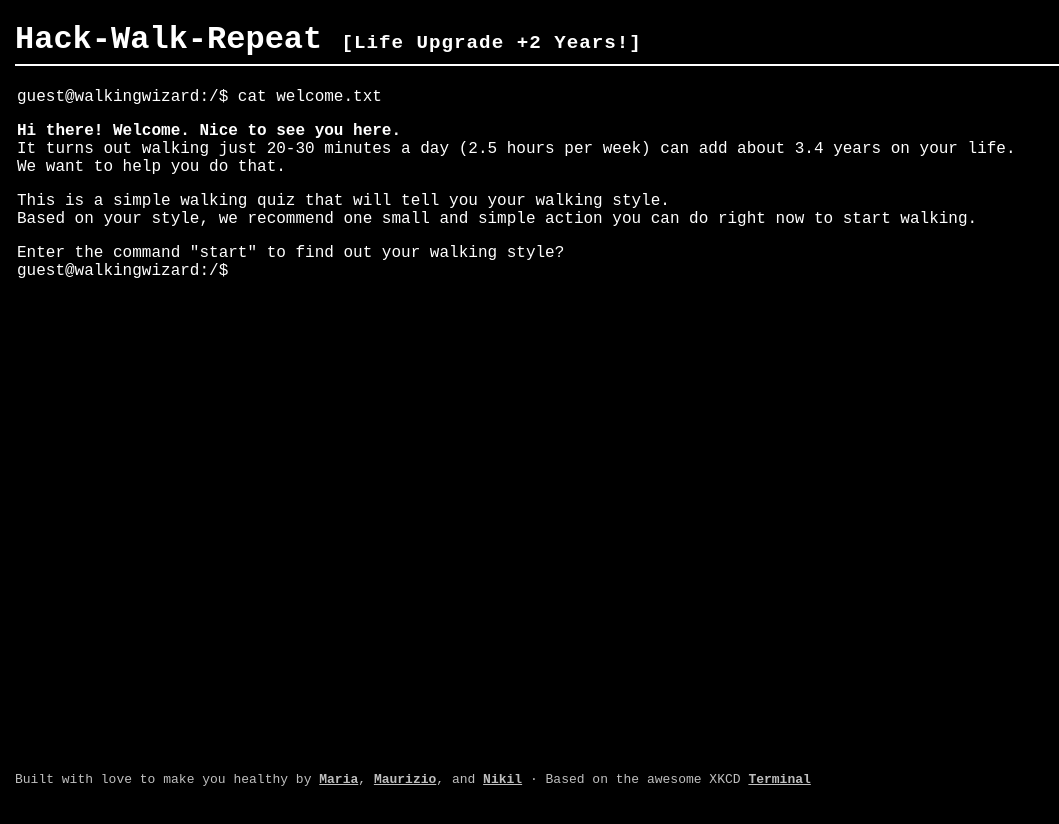
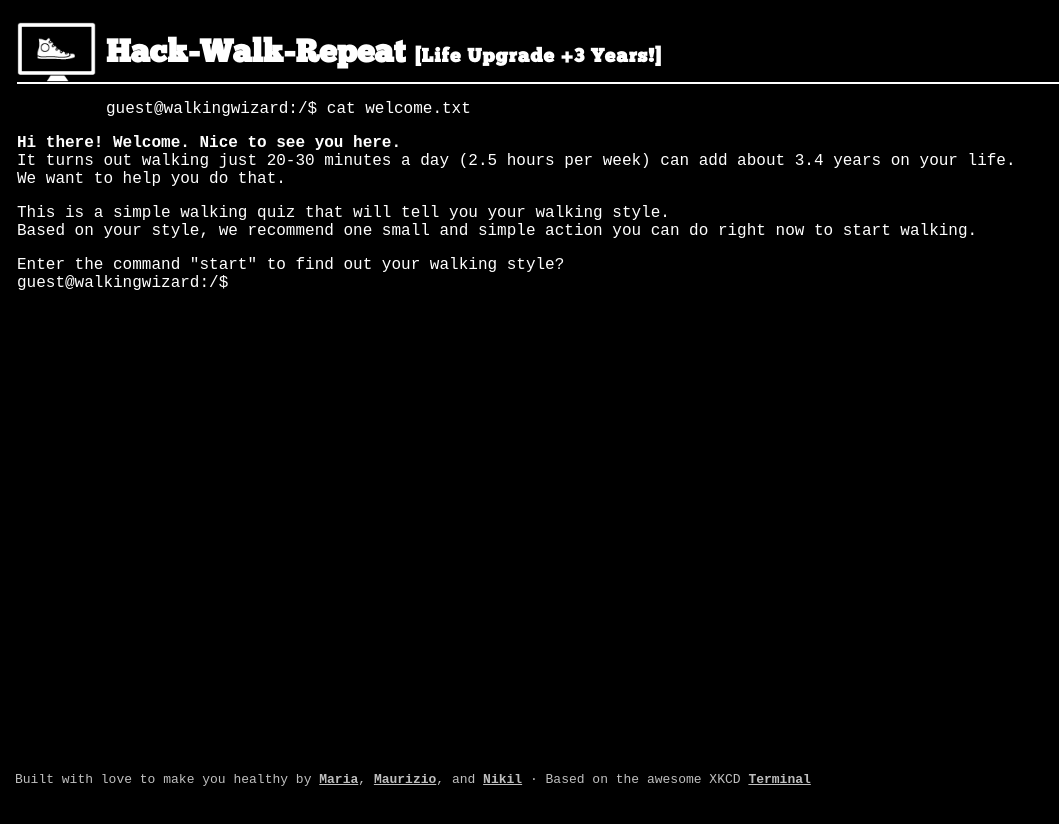
Before and after one commit to nikilster/terminal, a plain HTML site: page src/index.html in a window 1280 px wide. Shown: the whole page, without its empty margins (0-1059 px from the left). After the commit the page ends 800 px from the top, so only its background shows below. Drawn offline with nearby package versions, Linux system fonts and the light colour scheme; a script that the page names is missing.

Commit message:
font and logo

```diff
--- a/src/index.html
+++ b/src/index.html
@@ -23,14 +23,23 @@
   <!-- TO: <script type="text/javascript" src="xkcd_cli_all.js"></script> -->
  </head>
  <body>
-  <div id="title">
-    <h1>Hack-Walk-Repeat <small> [Life Upgrade +2 Years!]  </small></h1>
-  </div>
+
   <div id="pagealert" title="Press any key for next page of text"> --More-- </div>
   <div id="indicators"><span id="alt-indicator">Alt-</span><span id="ctrl-indicator">Ctrl-</span> <span id="scroll-indicator">SCR LOCK</span></div>
   <div id="screen">
+
    <div id="display">
+    <div id="title">
+      <div>
+          <img src="logo.png"/>
+      </div>
+      <div id="text">
+        <h1>Hack-Walk-Repeat <small> [Life Upgrade +3 Years!] </small></h1>
+      </div>
+    </div>
+    <div class="spacer"></div>
     <div id="welcome">
+
       <!--<h1>Make and Walk</h1>-->
       <!--<h2>We will help you get +2 years on your life.</h2>-->
     </div>
--- a/src/style.css
+++ b/src/style.css
@@ -7,10 +7,19 @@
 /*
 	My Additions
 */
+@font-face {
+	font-family: 'Chunkfive';
+	src: url('Chunkfive.otf');
+}
 
-div#title { border-bottom:2px solid white; }
+div#title {  height:80px; border-bottom:2px solid white; }
+#title div {position:relative; float:left;}
+
 h1, h2 { color:#FFF; margin-bottom:6px; }
+div#title h1{ font-family: 'Chunkfive'; }
+#title img {height:60px; margin-top:20px; margin-right:10px;}
 div#title small { font-size:.6em; letter-spacing:1px; }
+#text {margin-top:12px;}
 div#title { margin-bottom:6px; }
 
 div#credit { position:absolute; bottom:0; color:#FFF; font-size:small; opacity:.75; }
```
Also changed, not shown: src/Chunkfive.otf (added), src/logo.png (added), 3 other files.
